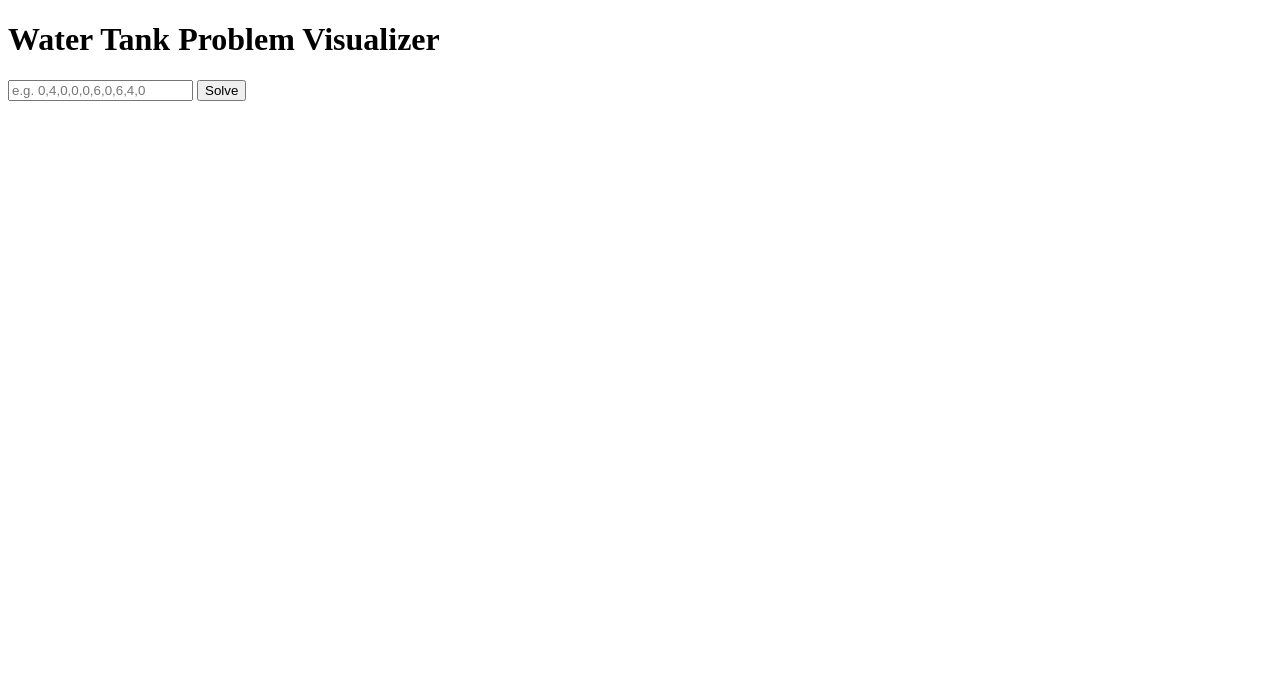
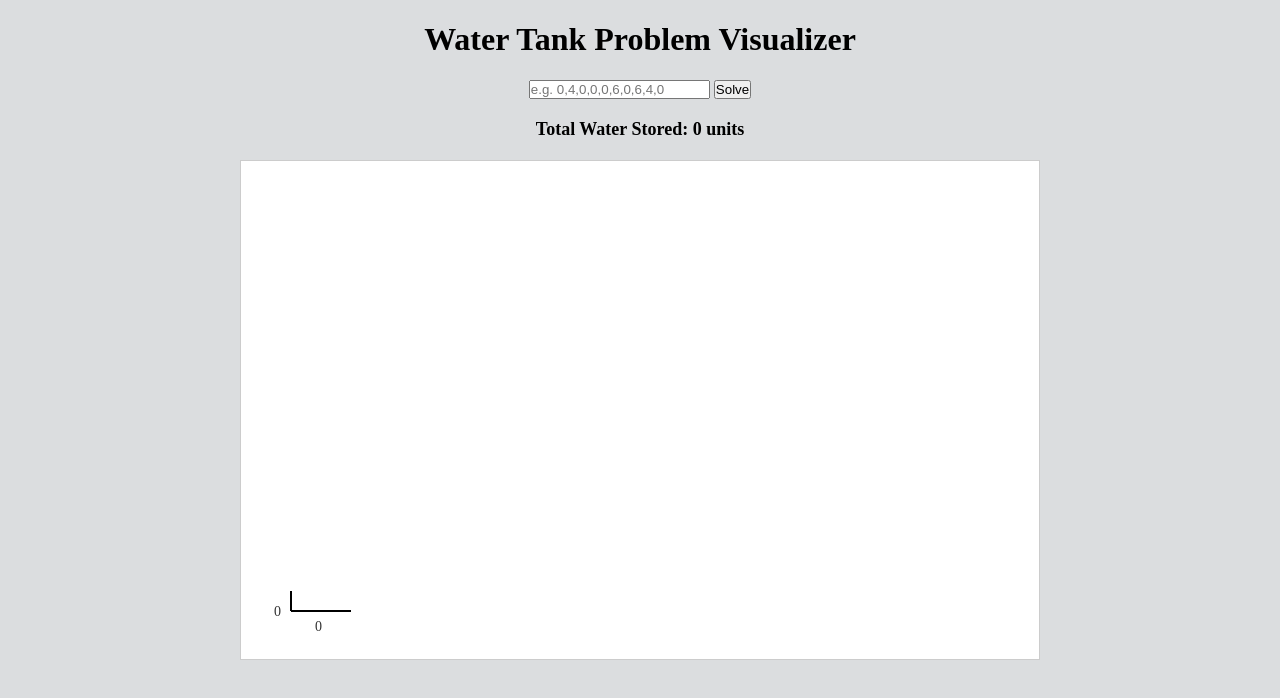
Before and after one commit to pavan-kumar-v-pkv/Planso-Assignment, a plain HTML site: page 1-WaterTank-Planso/index.html in a window 1280 px wide. Both pictures are taken after a click on the button "Solve". Drawn offline with Linux system fonts and the light colour scheme.

Commit message:
Logic for Water tank problem and README for this project

```diff
--- a/1-WaterTank-Planso/index.html
+++ b/1-WaterTank-Planso/index.html
@@ -9,13 +9,14 @@
 <body>
     <h1>Water Tank Problem Visualizer</h1>
     <div class="input-section">
-        <input class="heights-input" type="text" placeholder="e.g. 0,4,0,0,0,6,0,6,4,0">
+        <input id="heights-input" type="text" placeholder="e.g. 0,4,0,0,0,6,0,6,4,0">
         <button onclick="solveAndVisualize()">Solve</button>
     </div>
 
     <div id="output-water">
         <!-- Visualization will be rendered here -->
     </div>
+    <svg id="visualization" width="800" height="500"></svg>
 
     <script src="script.js"></script>
 </body>
--- a/1-WaterTank-Planso/script.js
+++ b/1-WaterTank-Planso/script.js
@@ -1 +1,138 @@
-function
+function calculateTrappedWater(heights) {
+    const n = heights.length;
+    let total = 0;
+
+    // To store the maximum heights on both sides
+    let leftMax = 0, rightMax = 0;
+    let left = 0, right = n - 1;
+
+    // Array to store water levels for visualization
+    let waterLevels = new Array(n).fill(0);
+
+    while(left <= right) {
+        // If the left height is smaller or equal
+        if(heights[left] <= heights[right]) {
+            // If water can be stored
+            if(leftMax > heights[left]) {
+                let water = leftMax - heights[left];
+                total += water;
+                waterLevels[left] = water;
+            }
+            else{
+                // Update left max
+                leftMax = heights[left];
+            }
+            left = left + 1;
+        }
+        else {
+            // Else if the right height is smaller
+            if(rightMax > heights[right]){
+                let water = rightMax - heights[right];
+                total += water;
+                waterLevels[right] = water;
+            }
+            else{
+                // Update right max
+                rightMax = heights[right];
+            }
+            right = right - 1;
+        }
+    }
+
+    return { totalWater: total, waterLevels };
+}
+
+function solveAndVisualize(){
+    const input = document.querySelector('#heights-input').value.trim();
+    const heights = input.split(',').map(Number);
+    const { totalWater, waterLevels } = calculateTrappedWater(heights);
+
+    document.querySelector('#output-water').innerHTML = `Total Water Stored: ${totalWater} units`;
+    visualize(heights, waterLevels);
+}
+
+function visualize(heights, waterLevels){
+    const svg = document.querySelector('#visualization');
+    svg.innerHTML = '';
+
+    const maxHeight = Math.max(...heights, ...waterLevels);
+    const barWidth = 60;
+    const scale = 50;
+    const yBase = 450;
+    const xOffset = 50;
+
+    for (let level = 0; level <= maxHeight; level++) {
+        const y = yBase - level * scale;
+
+        // Horizontal grid line
+        const gridLine = document.createElementNS("http://www.w3.org/2000/svg", "line");
+        gridLine.setAttribute("x1", xOffset);
+        gridLine.setAttribute("x2", xOffset + heights.length * barWidth);
+        gridLine.setAttribute("y1", y);
+        gridLine.setAttribute("y2", y);
+        gridLine.classList.add("grid-line");
+        svg.appendChild(gridLine);
+
+        // Y-axis number labels
+        const label = document.createElementNS("http://www.w3.org/2000/svg", "text");
+        label.setAttribute("x", xOffset - 10);
+        label.setAttribute("y", y + 5);
+        label.setAttribute("text-anchor", "end");
+        label.setAttribute("class", "y-label");
+        label.textContent = level;
+        svg.appendChild(label);
+    }
+
+    // X-axis
+    const xAxis = document.createElementNS("http://www.w3.org/2000/svg", "line");
+    xAxis.setAttribute("x1", xOffset);
+    xAxis.setAttribute("x2", xOffset + heights.length * barWidth);
+    xAxis.setAttribute("y1", yBase);
+    xAxis.setAttribute("y2", yBase);
+    xAxis.classList.add("axis");
+    svg.appendChild(xAxis);
+
+    // Y-axis
+    const yAxis = document.createElementNS('http://www.w3.org/2000/svg', 'line');
+    yAxis.setAttribute('x1', xOffset);
+    yAxis.setAttribute('x2', xOffset);
+    yAxis.setAttribute('y1', yBase);
+    yAxis.setAttribute('y2', yBase - maxHeight * scale - 20);
+    yAxis.classList.add("axis");
+    svg.appendChild(yAxis);
+
+    for(let i=0;i<heights.length;i++){
+        const x = xOffset + i * barWidth;
+        const h = heights[i] * scale;
+        const w = waterLevels[i] * scale;
+
+        // Tank blocks
+        const rect = document.createElementNS("http://www.w3.org/2000/svg", "rect");
+        rect.setAttribute("x", x);
+        rect.setAttribute("y", yBase - h);
+        rect.setAttribute("width", barWidth - 5);
+        rect.setAttribute("height", h);
+        rect.classList.add("bar");
+        svg.appendChild(rect);
+
+        // Water if any
+        if(waterLevels[i] > 0){
+            const waterRect = document.createElementNS("http://www.w3.org/2000/svg", "rect");
+            waterRect.setAttribute("x", x);
+            waterRect.setAttribute("y", yBase - h - w);
+            waterRect.setAttribute("width", barWidth - 5);
+            waterRect.setAttribute("height", w);
+            waterRect.classList.add("water");
+            svg.appendChild(waterRect);
+        }
+
+        // X-axis labels
+        const xLabel = document.createElementNS("http://www.w3.org/2000/svg", "text");
+        xLabel.setAttribute("x", x + (barWidth - 5) / 2);
+        xLabel.setAttribute("y", yBase + 20);
+        xLabel.setAttribute("text-anchor", "middle");
+        xLabel.setAttribute("class", "x-label");
+        xLabel.textContent = i;
+        svg.appendChild(xLabel);
+    }
+}
--- a/1-WaterTank-Planso/style.css
+++ b/1-WaterTank-Planso/style.css
@@ -0,0 +1,51 @@
+* {
+    /* margin: 0; */
+    padding: 0;
+    box-sizing: border-box;
+}
+body {
+    text-align: center;
+    font-family: 'Times New Roman', Times, serif;
+    background: #DBDDDF;
+}
+
+.input-section {
+  margin: 20px;
+}
+
+#visualization {
+    border: 1px solid #ccc;
+    background: #fff;
+    margin-top: 20px;
+}
+
+.bar {
+    fill: #333;
+}
+
+.water {
+    fill: #4fc3f7;
+    opacity: 0.6;
+}
+
+#output-water {
+    margin-top: 10px;
+    font-size: 18px;
+    font-weight: bold;
+}
+
+.axis {
+    stroke: #000;
+    stroke-width: 2;
+}
+
+.grid-line {
+    stroke: #ccc;
+    stroke-dasharray: 2,2;
+    stroke-width: 1;
+}
+
+.y-label, .x-label {
+    font-size: 14px;
+    fill: #333;
+}
```
Also changed, not shown: 2 other files.
